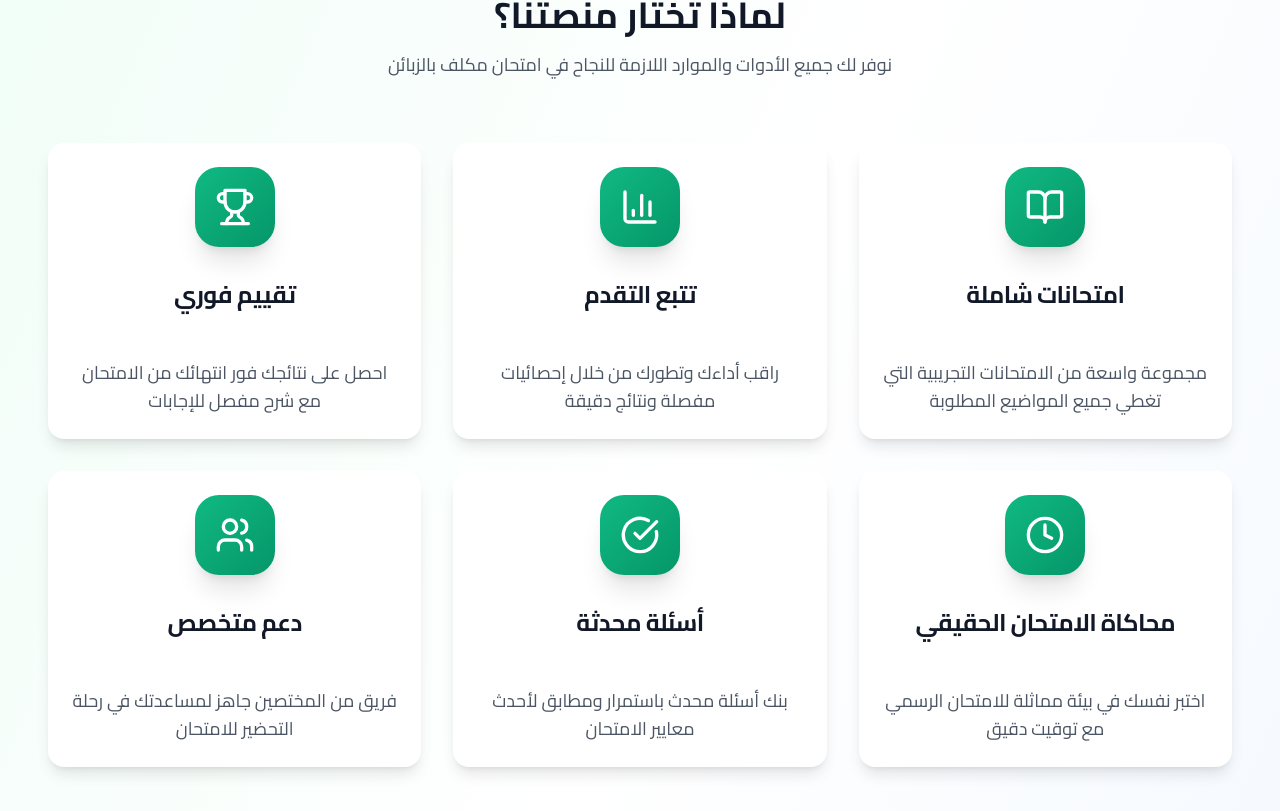
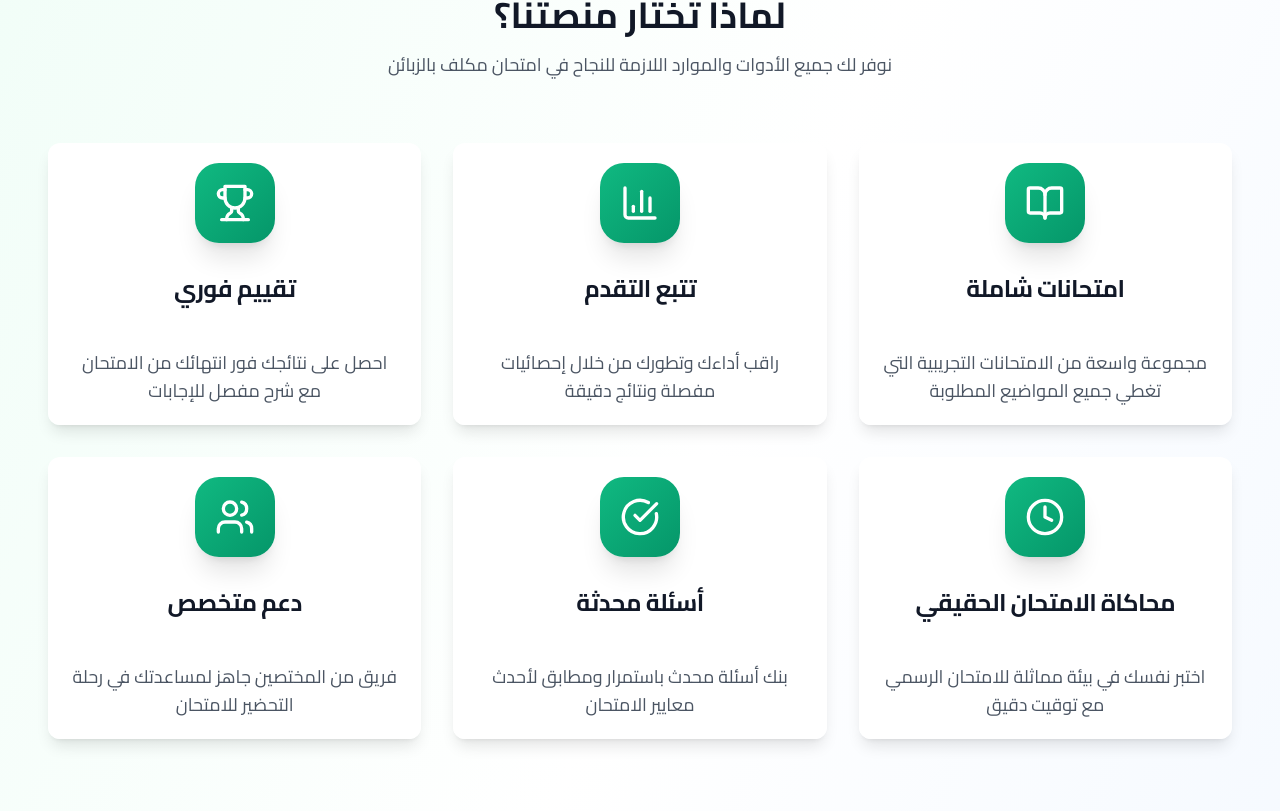
Before and after one commit to sitetamalous/modabka-barid-vers4, a React (Vite) app: page / in a window 1280 px wide. Shown: the part 869-1680 px from the top of the page. Built offline with nearby package versions, Linux system fonts and the light colour scheme.

Commit message:
Update card.tsx

```diff
--- a/src/components/ui/card.tsx
+++ b/src/components/ui/card.tsx
@@ -8,7 +8,8 @@ const Card = React.forwardRef<
   <div
     ref={ref}
     className={cn(
-      "rounded-2xl border bg-card text-card-foreground shadow-lg transition-shadow duration-200 ease-in-out hover:shadow-xl",
+      "rounded-xl border bg-card text-card-foreground shadow-sm transition-all duration-200 ease-in-out hover:shadow-md",
+      "border-gray-100 bg-white/95 backdrop-blur-sm",
       className
     )}
     {...props}
@@ -22,7 +23,7 @@ const CardHeader = React.forwardRef<
 >(({ className, ...props }, ref) => (
   <div
     ref={ref}
-    className={cn("flex flex-col space-y-2 p-5 sm:p-6", className)}
+    className={cn("flex flex-col space-y-1.5 p-4 sm:p-5", className)}
     {...props}
   />
 ));
@@ -35,7 +36,7 @@ const CardTitle = React.forwardRef<
   <h3
     ref={ref}
     className={cn(
-      "text-2xl font-bold leading-none tracking-tight sm:text-3xl",
+      "text-lg sm:text-xl font-bold leading-tight tracking-tight text-gray-900",
       className
     )}
     {...props}
@@ -49,7 +50,7 @@ const CardDescription = React.forwardRef<
 >(({ className, ...props }, ref) => (
   <p
     ref={ref}
-    className={cn("text-lg text-muted-foreground", className)}
+    className={cn("text-sm sm:text-base text-muted-foreground leading-relaxed", className)}
     {...props}
   />
 ));
@@ -59,7 +60,7 @@ const CardContent = React.forwardRef<
   HTMLDivElement,
   React.HTMLAttributes<HTMLDivElement>
 >(({ className, ...props }, ref) => (
-  <div ref={ref} className={cn("p-5 sm:p-6 pt-0", className)} {...props} />
+  <div ref={ref} className={cn("p-4 sm:p-5 pt-0", className)} {...props} />
 ));
 CardContent.displayName = "CardContent";
 
@@ -69,7 +70,7 @@ const CardFooter = React.forwardRef<
 >(({ className, ...props }, ref) => (
   <div
     ref={ref}
-    className={cn("flex items-center p-5 sm:p-6 pt-0", className)}
+    className={cn("flex items-center p-4 sm:p-5 pt-0", className)}
     {...props}
   />
 ));
```
